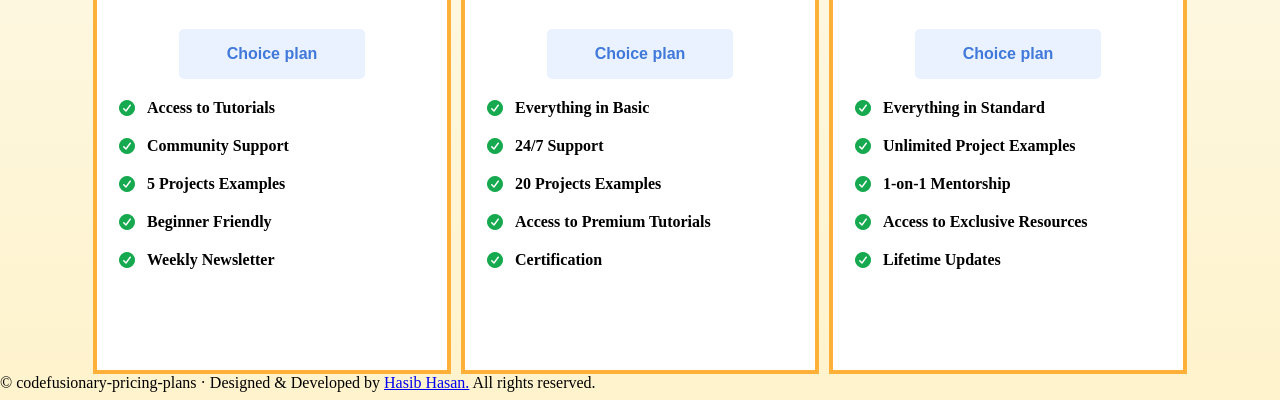
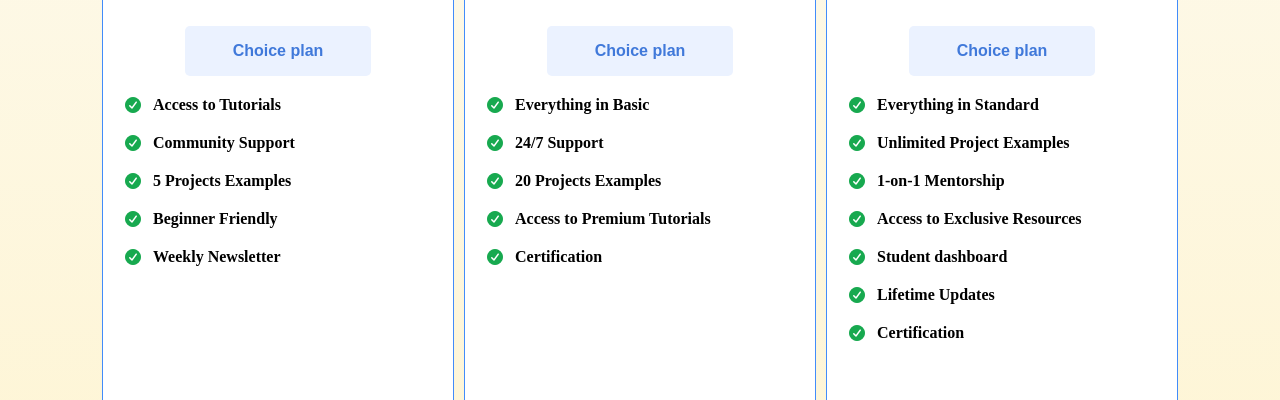
Before and after one commit to HasibCoderLab/code-fusionary-pricing-plans, a plain HTML site: page index.html in a window 1280 px wide. Shown: the part 400-800 px from the top of the page. Drawn offline with Linux system fonts and the light colour scheme.

Commit message:
update style

```diff
--- a/index.html
+++ b/index.html
@@ -79,12 +79,15 @@
             </div>
             <!-- Btn -->
             <button>Choice plan</button>
-            <!-- h1 & chect icon -->
+            <!-- h1 & check icon -->
+             <!-- <h5>What's included</h5> -->
             <h1><i class="fa-solid fa-circle-check"></i> Everything in Standard</h1>
             <h1><i class="fa-solid fa-circle-check"></i> Unlimited Project Examples</h1>
             <h1><i class="fa-solid fa-circle-check"></i> 1-on-1 Mentorship</h1>
             <h1><i class="fa-solid fa-circle-check"></i> Access to Exclusive Resources</h1>
+            <h1><i class="fa-solid fa-circle-check"></i> Student dashboard</h1>
             <h1><i class="fa-solid fa-circle-check"></i> Lifetime Updates</h1>
+            <h1><i class="fa-solid fa-circle-check"></i> Certification</h1>
 
         </div>
     </section>
--- a/style.css
+++ b/style.css
@@ -27,15 +27,16 @@ header img {
 
 .box {
     width: 350px;
-    min-height: 600px;
+    min-height: 950px;
     /* min-width: 300px; */
-    border: 4px solid #FFB039;
+    /* border: 4px solid #FFB039; */
+    border: 0.5px  solid #0064f9bd;
     background-color: #FFF;
     /* display: flex;
     flex-direction: column;
     align-items: center; */
-    /* padding: 20px; */
-    /* margin: 20px; */
+    /* padding: 20px;
+     margin: 20px; */
 
 }
 
@@ -72,11 +73,12 @@ header img {
     padding: 1rem 3rem;
     color: #4079da;
     background: #ebf2ff;
-    ;
     border-radius: 5px;
     font-size: 16px;
     font-weight: 700;
     cursor: pointer;
+    /* border-bottom: 1px dotted black; */
+
 }
 
 button:hover {
@@ -91,6 +93,7 @@ button:hover {
     /* justify-content: center; */
     gap: 10px;
     font-size: 16px;
+
 }
 
 .box h1 i {
```
